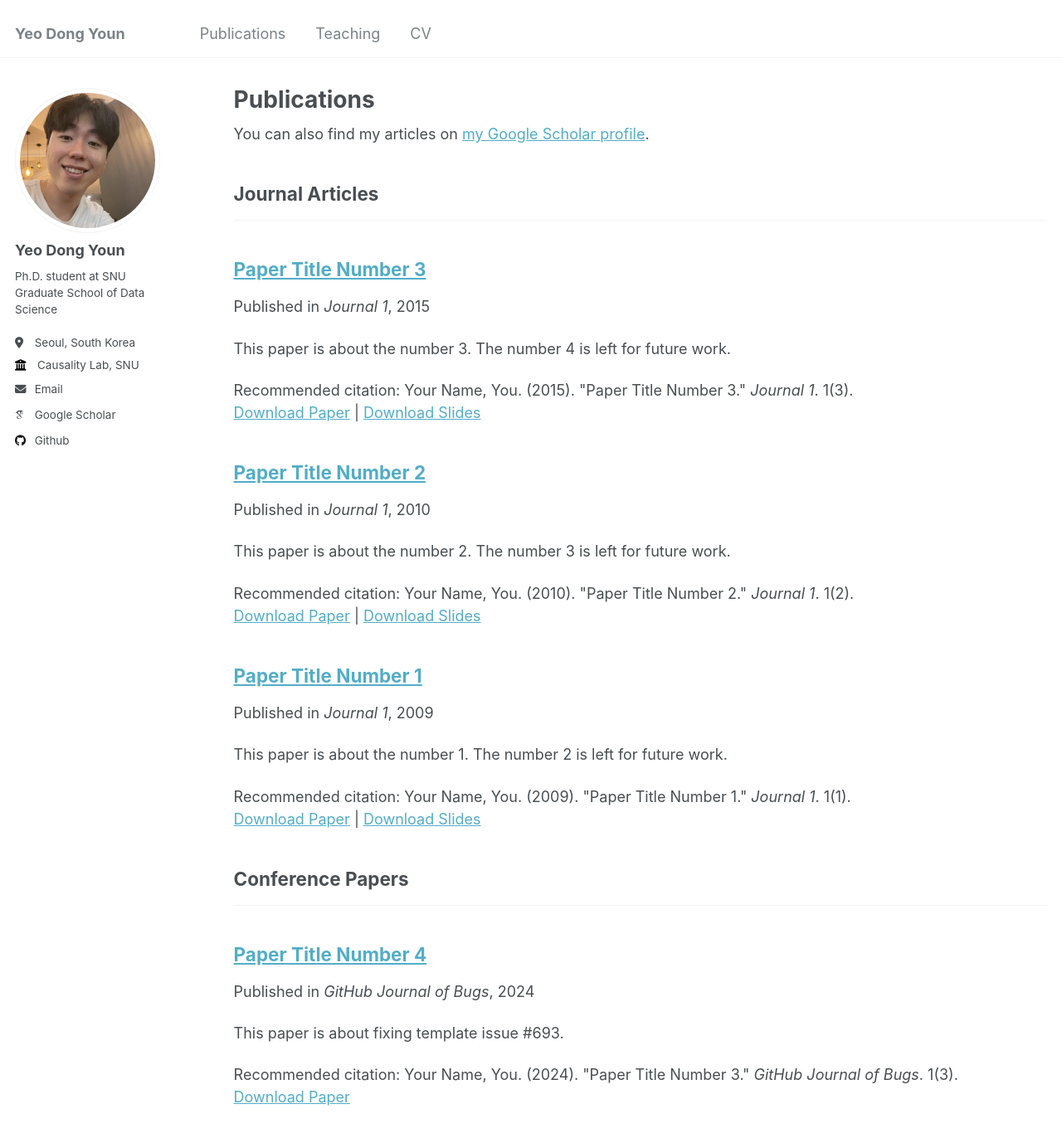
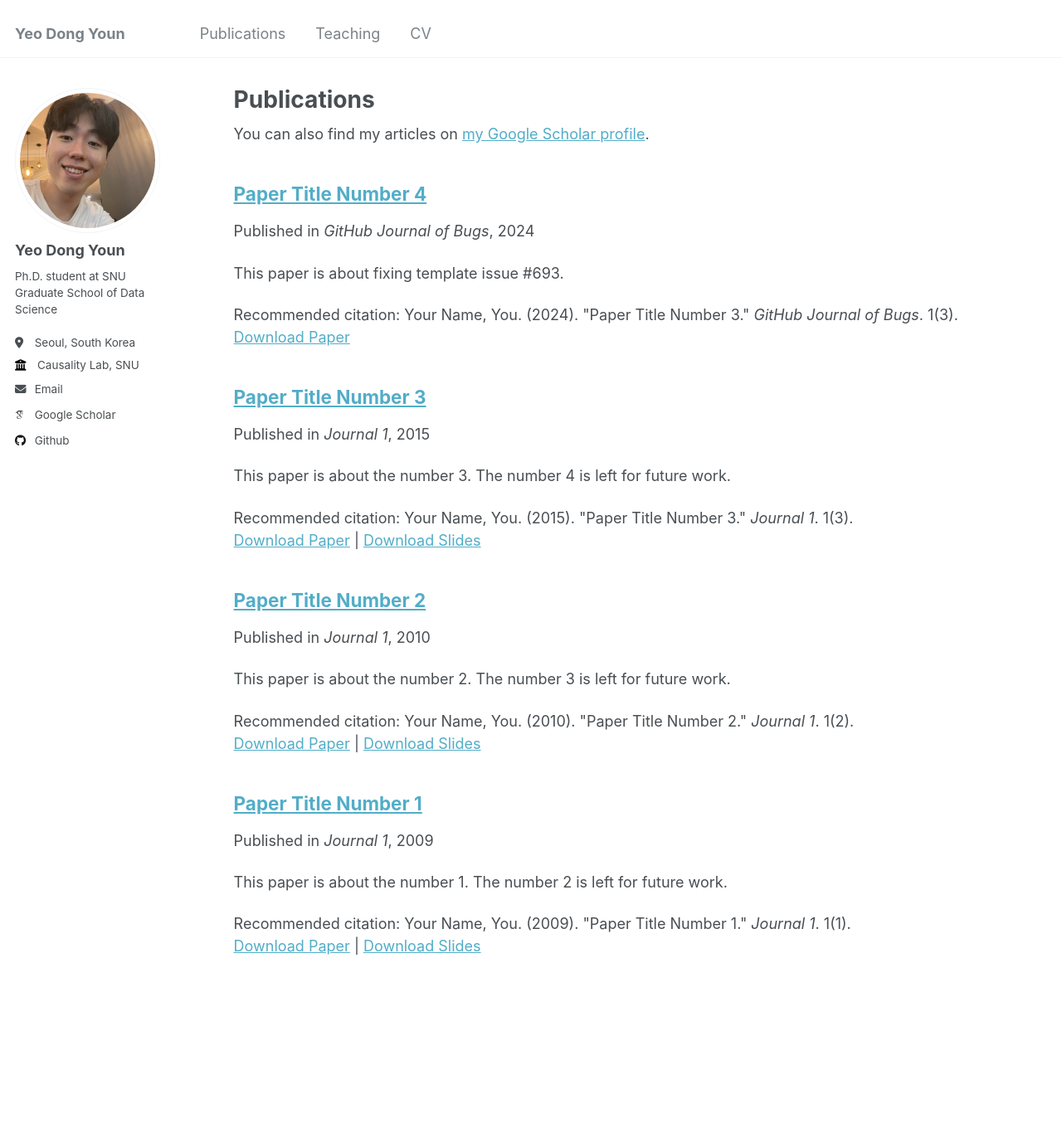
Before and after one commit to YeodongYoun1995/YeoDongYoun1995.github.io, a Jekyll site: the page built from _pages/publications.html, in a window 1280 px wide and 1400 px high. Shown: the top 1372 px of the window at 83% size. Built offline with Jekyll 4.4.1, drawn with Linux system fonts in a browser that asks for light colours; some web fonts are replaced; part of the change alters nothing that is shown.

Commit message:
Update publications.html

```diff
--- a/_pages/publications.html
+++ b/_pages/publications.html
@@ -11,23 +11,7 @@ author_profile: true
 
 {% include base_path %}
 
-<!-- New style rendering if publication categories are defined -->
-{% if site.publication_category %}
-  {% for category in site.publication_category  %}
-    {% assign title_shown = false %}
-    {% for post in site.publications reversed %}
-      {% if post.category != category[0] %}
-        {% continue %}
-      {% endif %}
-      {% unless title_shown %}
-        <h2>{{ category[1].title }}</h2><hr />
-        {% assign title_shown = true %}
-      {% endunless %}
-      {% include archive-single.html %}
-    {% endfor %}
-  {% endfor %}
-{% else %}
-  {% for post in site.publications reversed %}
-    {% include archive-single.html %}
-  {% endfor %}
-{% endif %}
+<!-- Sort publications by year (latest first) -->
+{% for post in site.publications reversed %}
+  {% include archive-single.html %}
+{% endfor %}
```
